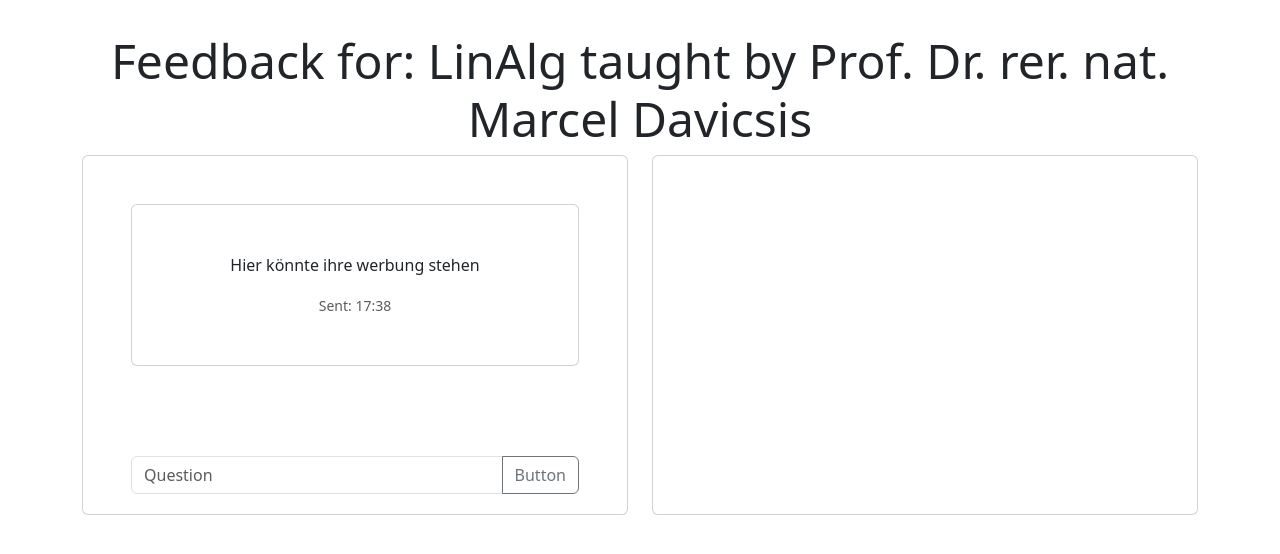
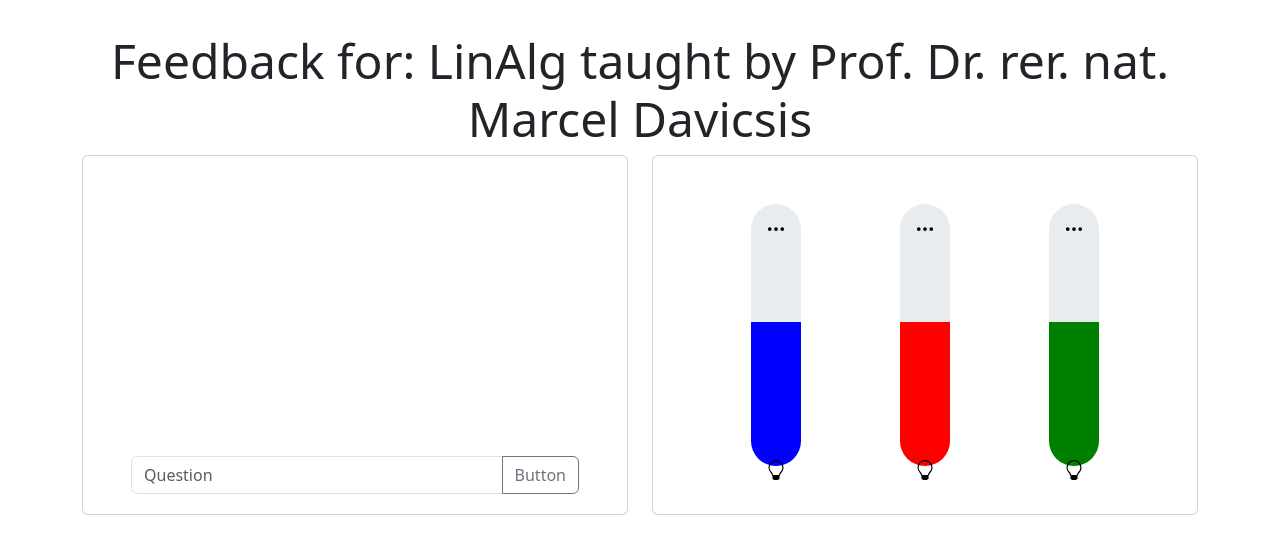
Before and after one commit to j0lev/swipeback-frontend, a React (Vite) app: page /fb/1 in a window 1280 px wide. Shown: the top 554 px of the page. Built offline with nearby package versions, Linux system fonts and the light colour scheme.

Commit message:
adding vertical sliders and finishing the question section for connecting to backend

```diff
--- a/package.json
+++ b/package.json
@@ -12,6 +12,7 @@
   "dependencies": {
     "bootstrap": "^5.3.8",
     "react": "^19.2.0",
+    "react-bootstrap-icons": "^1.11.6",
     "react-dom": "^19.2.0",
     "react-router-dom": "^7.11.0"
   },
--- a/src/components/questiontext.jsx
+++ b/src/components/questiontext.jsx
@@ -4,10 +4,10 @@ function Questiontext(props){
     let date = new Date(props.time);
 
     return <>
-        <div className='card'>
+        <div className='card mb-4  p-0'>
             <div className='card-body'>
               <p class="card-text">{props.children}</p>
-                <p class="card-text"><small class="text-muted">Sent: {date.toLocaleString('de-DE', { hour: 'numeric', minute: 'numeric'})}</small></p>
+              <p class="card-text text-end"><small class="text-muted">Sent: {date.toLocaleString('de-DE', { hour: 'numeric', minute: 'numeric'})}</small></p>
             </div>
         </div>
     </>
--- /dev/null
+++ b/src/components/verticalSlider.jsx
@@ -0,0 +1,45 @@
+import "../styles/fb.page.slider.css";
+import { Lightbulb, ThreeDots } from "react-bootstrap-icons";
+import { useId } from "react";
+
+function VerticalSlider(params) {
+    let barvolume = useId();
+    let bar = useId();
+    let onClickInformation = ()=>{
+        console.log(params.info);
+    }
+
+    let onClickSlide = (event) =>{
+        if(!event.target.className.includes("icon-dot-box")){
+            let target = document.getElementById(barvolume);
+            let percent = Math.round((1-((event.clientY- target.getBoundingClientRect().top)/target.getBoundingClientRect().height))*10)*10;
+            document.getElementById(bar).style="height: "+percent+"%; background: "+params.color;
+        }
+    }
+
+    return (
+        <>
+            <div className="col d-flex justify-content-center">
+                <div className="container">
+                    <div className="row h-90 d-flex justify-content-center">
+                        <div id={barvolume} className="progress progress-bar-vertical" onClick={onClickSlide}>
+                            <div id={bar} onClick={onClickSlide} className="progress-bar" role="progressbar" aria-valuenow="50" aria-valuemin="0" aria-valuemax="100" style={{ height: "50%" , background: params.color}}></div>
+
+                            <div  className="icon-dot-box" onClick={onClickInformation}><ThreeDots className="icon-dot"  color="black" size={20}></ThreeDots></div>
+                        </div>
+                    </div>
+                    <div className="row h-10  d-flex justify-content-center">
+                        <div className="icon-box" style={{background: params.color}}>
+                            <Lightbulb className="icon" color="black" size={20}></Lightbulb>
+                        </div>
+
+
+                    </div>
+                </div>
+
+            </div>
+        </>
+    );
+}
+
+export default VerticalSlider;
--- a/src/routes/feedbackpage.jsx
+++ b/src/routes/feedbackpage.jsx
@@ -1,15 +1,39 @@
 import { useParams } from 'react-router-dom'
+import { useState } from "react";
+import VerticalSlider from "../components/VerticalSlider"
 import JsonData from "../../testfiles/test-feedback.json"
 import Headline from '../components/headline';
 import Questiontext from '../components/questiontext';
 import "../styles/fb-page.css";
+
 
 function Feedback() {
     let { fbnr } = useParams();
     console.log(JsonData.dozent);
     let scheight = screen.height*0.60;
     scheight= scheight+"px";
-    let time = Date.now();
+    const [questions, setQuestions] = useState([]);
+    let onKeyPressQuestion = (event)=>{
+       if (event.key === 'Enter') {
+          askQuestion();
+        // Your action here
+        }
+    }
+
+    let askQuestion= ()=>{
+      if(document.getElementById("question").value!=""){
+        let txt = document.getElementById("question").value;
+        document.getElementById("question").value="";
+        let time = Date.now();
+        setQuestions([
+          ...questions,
+          {
+            text: txt,
+            time: time
+          }
+        ])
+      }
+    }
 
   return (
     <>
@@ -22,19 +46,35 @@ function Feedback() {
               <div className='card-body h-100'>
 
                 <div id='questions' data-bs-spy="scroll" data-bs-offset="0" className="h-90 overflow-auto mb-3" tabindex="0">
-                  <Questiontext time={time}>Hier könnte ihre werbung stehen</Questiontext>
+
+                  {questions.map( function(item) {
+                    console.log("test");
+                     return <Questiontext time={item.time} >{item.text}</Questiontext>
+                  } )}
 
                 </div>
                 <div class="input-group mt-1">
-                  <input id='question' type="text" className="form-control" placeholder="Question" aria-label="Question" aria-describedby="button-addon2"/>
-                  <button className="btn btn-outline-secondary" type="button" id="button-addon2">Button</button>
+                  <input onKeyDown={onKeyPressQuestion} id='question' type="text" className="form-control" placeholder="Question" aria-label="Question" aria-describedby="button-addon2"/>
+                  <button className="btn btn-outline-secondary" onClick={askQuestion} type="button" id="button-addon2">Button</button>
                 </div>
 
               </div>
             </div>
           </div>
           <div className='col h-100'>
-            <div className='card h-100' ></div>
+            <div className='card h-100' >
+              <div className="card-body">
+                <div className='container h-100'>
+                  <div className='row h-100'>
+                    <VerticalSlider color="blue" info="test"></VerticalSlider>
+
+                    <VerticalSlider color="red" info="test2"></VerticalSlider>
+
+                    <VerticalSlider color="green" info="test3"></VerticalSlider>
+                  </div>
+                </div>
+              </div>
+            </div>
           </div>
         </div>
       </div>
--- /dev/null
+++ b/src/styles/fb.page.slider.css
@@ -0,0 +1,62 @@
+.progress-bar-vertical {
+    position: relative;
+padding: 0;
+  border-top-left-radius: 50px;
+  border-top-right-radius: 50px;
+  border-bottom-left-radius: 0;
+  border-bottom-right-radius: 0;
+  width: 50px;
+  height: 100%;
+  display: flex;
+  align-items: flex-end;
+  float: left;
+}
+
+.progress-bar-vertical .progress-bar {
+  width: 100%;
+  height: 0;
+  -webkit-transition: height 0.6s ease;
+  -o-transition: height 0.6s ease;
+  transition: height 0.6s ease;
+}
+
+.icon-dot-box{
+    position: absolute;
+    top:  0;
+    left: 0;
+    width: 50px;
+    height: 50px;
+    border-radius: 50px;
+}
+.icon-dot{
+    position: absolute;
+    top:  15px;
+    left: 15px;
+}
+
+.icon-box{
+  position: relative;
+  background-color: royalblue;
+  border-bottom-left-radius: 50px;
+  border-bottom-right-radius: 50px;
+  border-top-left-radius: 0;
+  border-top-right-radius: 0;
+  width: 50px;
+}
+
+.icon{
+    position: absolute;
+    top: 20px;
+    left: 15px;
+}
+
+.h-10{
+    height: 10% !important;
+}
+
+.h-90{
+    height: 90% !important;
+}
+.h-80{
+    height: 80% !important;
+}
```
Also changed, not shown: 1 other file (tests, documents, lock files or other folders).
